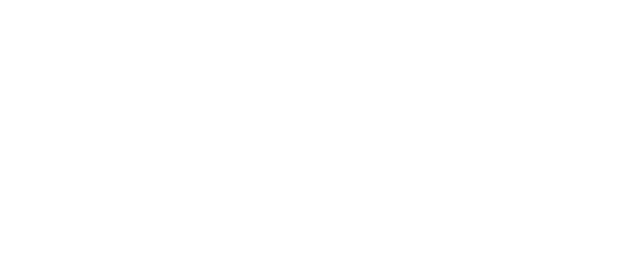
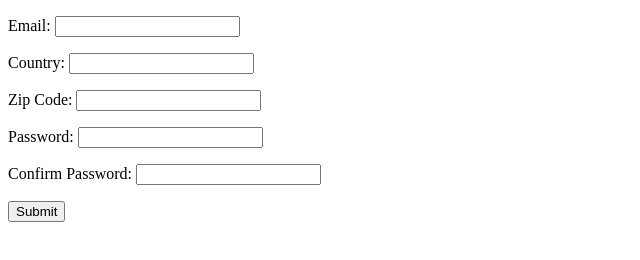
Before and after one commit to tanlaan/TOP_form_validation, a plain HTML site: page index.html in a window 1280 px wide. Shown: the whole page, without its empty margins (0-640 px from the left). Drawn offline with Linux system fonts and the light colour scheme.

Commit message:
Form created.

```diff
--- a/index.html
+++ b/index.html
@@ -7,17 +7,50 @@
         <link rel="stylesheet" href="css/style.css">
     </head>
     <body>
-        <form>
+        <!-- Remove automatic validation -->
+        <form novalidate>
             <!-- Email -->
-
+            <p>
+                <label for="email">
+                    <span>Email:</span>
+                    <input type="email" id="email" name="email">
+                    <span class="error"></span>
+                </label>
+            </p>
             <!-- Country -->
-
+           <p>
+                <label for="country">
+                    <span>Country:</span>
+                    <input type="text" id="country" name="country">
+                    <span class="error"></span>
+                </label>
+           </p>
             <!-- Zip Code -->
-
+            <p>
+                <label for="zip">
+                    <span>Zip Code:</span>
+                    <input type="text" id="zip" name="zip">
+                    <span class="error"></span>
+                </label>
+            </p>
             <!-- Password -->
-
+            <p>
+                <label for="pass">
+                    <span>Password:</span>
+                    <input type="password" id="pass" name="pass">
+                    <span class="error"></span>
+                </label>
+            </p>
             <!-- Password Confirmation -->
-
+            <p>
+                <label for="passConf">
+                    <span>Confirm Password:</span>
+                    <input type="password" id="passConf" name="passConf">
+                    <span class="error"></span>
+                </label>
+            </p>
+            <!-- Submit Button -->
+            <button type="button">Submit</button>
         </form>
         <script src="js/form.js"></script>
     </body>
```
